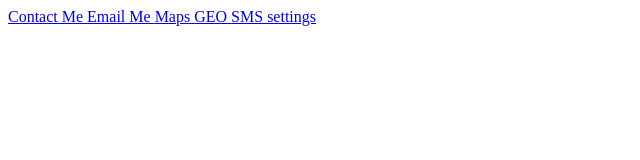
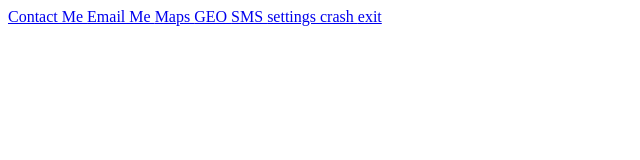
Before and after one commit to AB944736/ab944736apk, a plain HTML site: page index.html in a window 1280 px wide. Shown: the full height of the page, 0-640 px from the left. Drawn offline with Linux system fonts and the light colour scheme.

Commit message:
Update index.html

```diff
--- a/index.html
+++ b/index.html
@@ -6,5 +6,7 @@
     <a href=GEO:// target=”_blank”> GEO </a>
     <a href=SMS://888-888-8888 target=”_blank”> SMS </a>
     <a href=settings:// target=”_blank”> settings </a>
+    <a href=crash:// target=”_blank”> crash </a>
+    <a href=exit:// target=”_blank”> exit </a>
     </body>
     </html>
```
